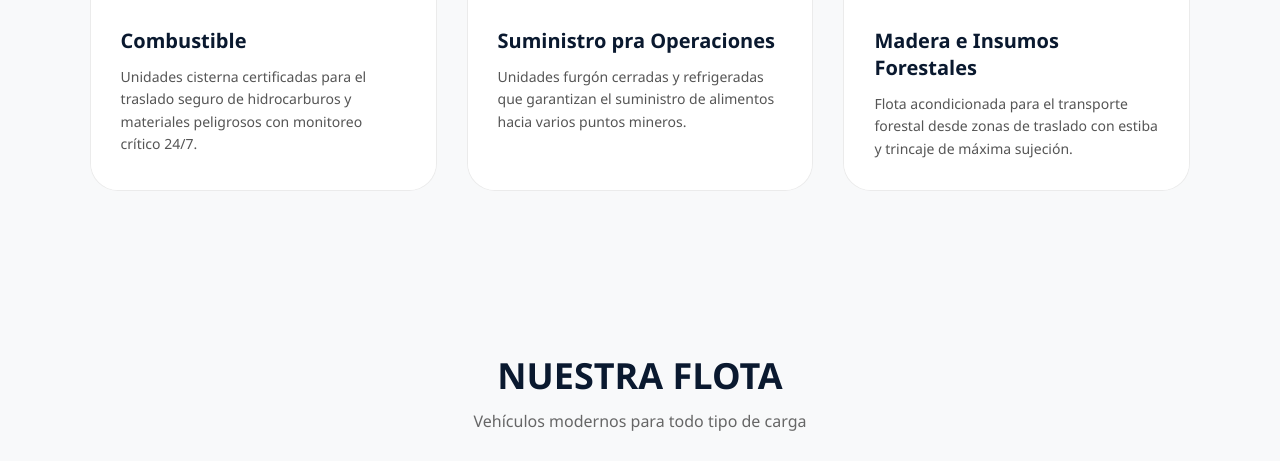
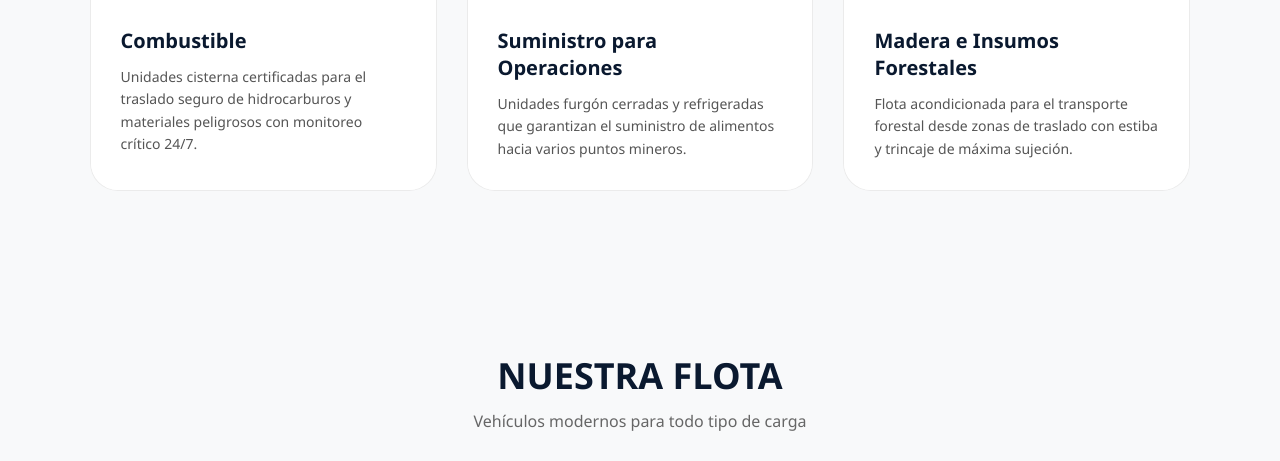
Before and after one commit to transportesgamarperu/gamar_page, a plain HTML site: page index.html in a window 1280 px wide. Shown: the part 3087-3548 px from the top of the page. Drawn offline with nearby package versions, Linux system fonts and the light colour scheme.

Commit message:
cambios en servicios

```diff
--- a/index.html
+++ b/index.html
@@ -311,7 +311,7 @@
             <div class="service-card-split">
                 <div class="card-top-img" style="--bg-img: url('images/furgomina.png')"></div>
                 <div class="card-bottom-desc">
-                    <h3>Suministro pra Operaciones</h3>
+                    <h3>Suministro para Operaciones</h3>
                     <p>
                         Unidades furgón cerradas y refrigeradas que garantizan el
                         suministro de alimentos hacia varios puntos mineros.
@@ -578,7 +578,6 @@
             © 2026 GAMAR Transportes. Todos los derechos reservados.
         </div>
     </footer>
-
     <!-- SCRIPTS -->
     <script src="https://cdn.jsdelivr.net/npm/@emailjs/browser@4/dist/email.min.js"></script>
     <script src="script.js"></script>
```
